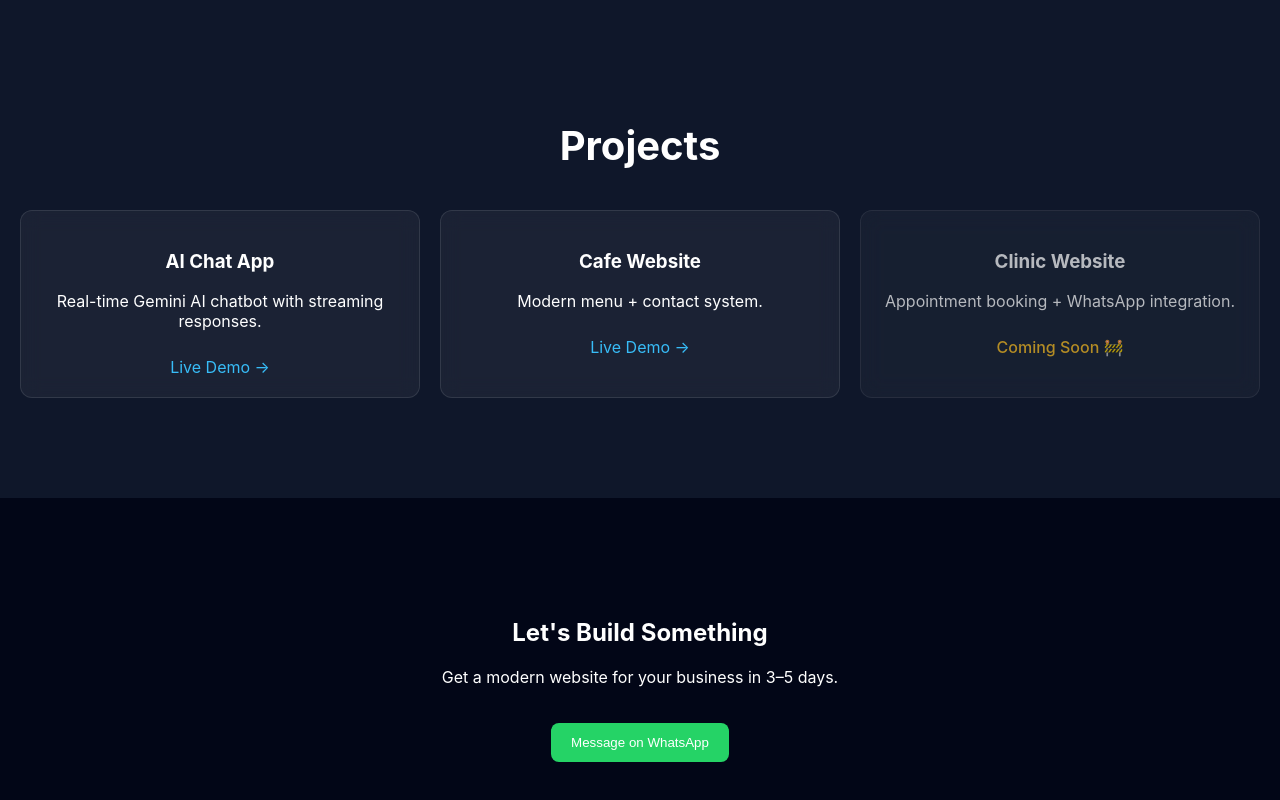
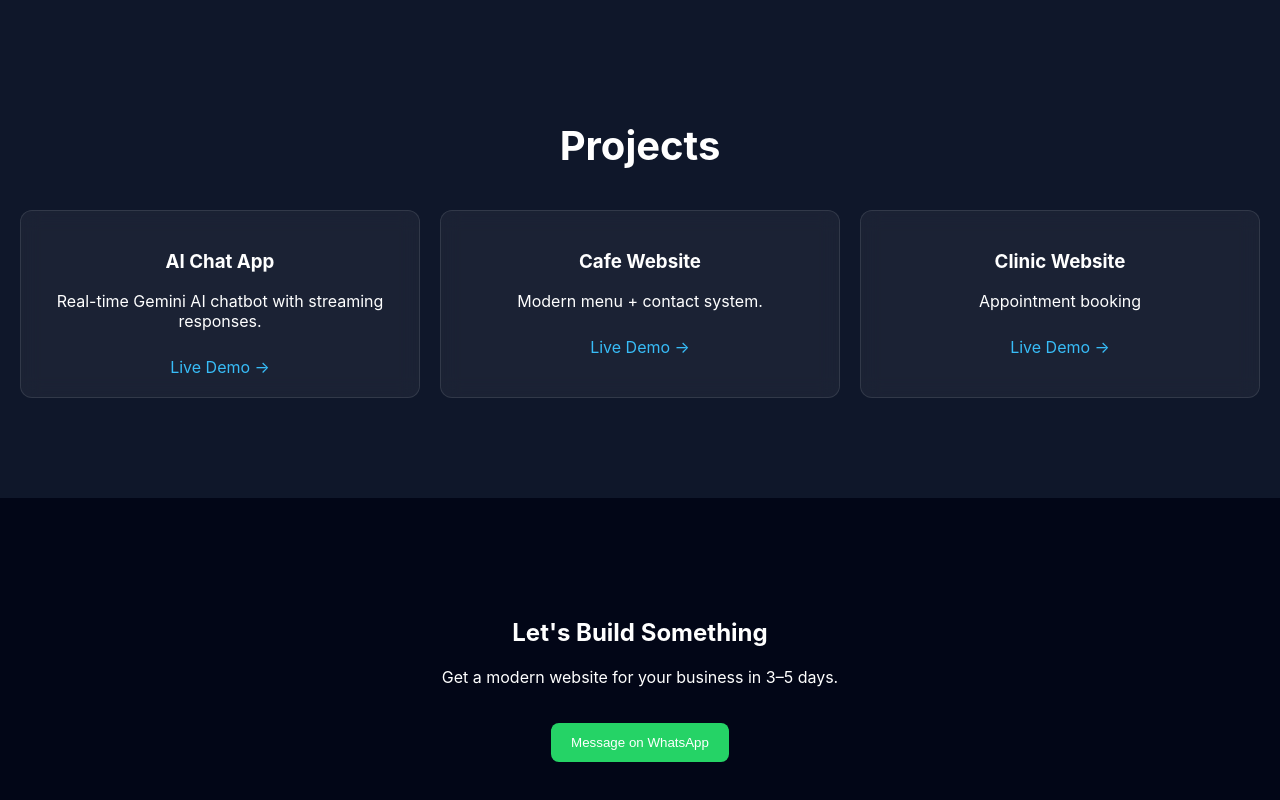
Before and after one commit to Arunvicky30/portfolio, a React (Vite) app: page / in a window 1280 px wide. Shown: the part 1304-2104 px from the top of the page. Built offline with nearby package versions, Linux system fonts and the light colour scheme.

Commit message:
Update Projects.jsx
Update Clinic

```diff
--- a/src/components/Projects.jsx
+++ b/src/components/Projects.jsx
@@ -16,8 +16,9 @@ const projects = [
   },
    {
     title: "Clinic Website",
-    desc: "Appointment booking + WhatsApp integration.",
-   status: "coming",
+    desc: "Appointment booking",
+   status: "live",
+     link:"https://arun-clinic-1037377663650.asia-southeast1.run.app/"
   },
 ];
 
```
